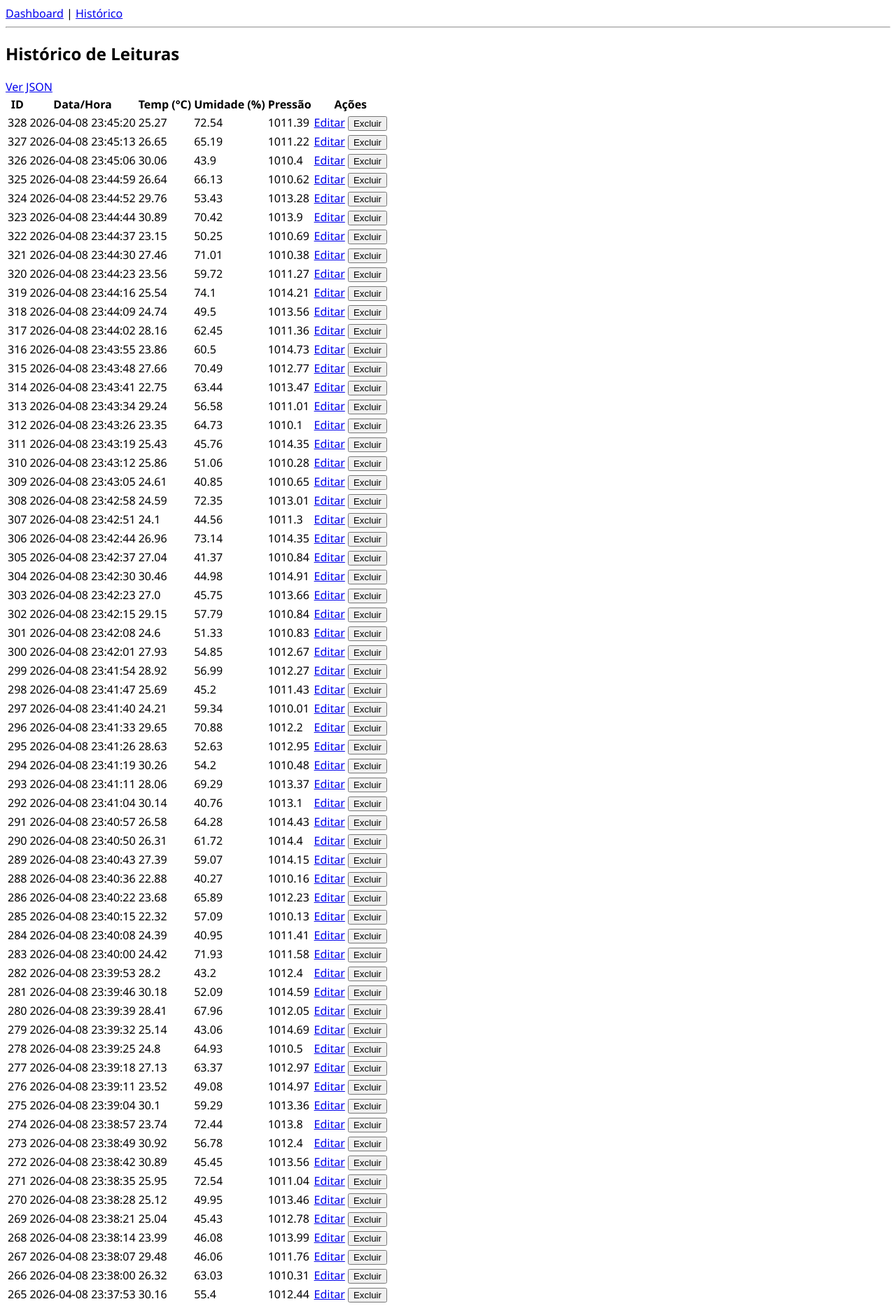
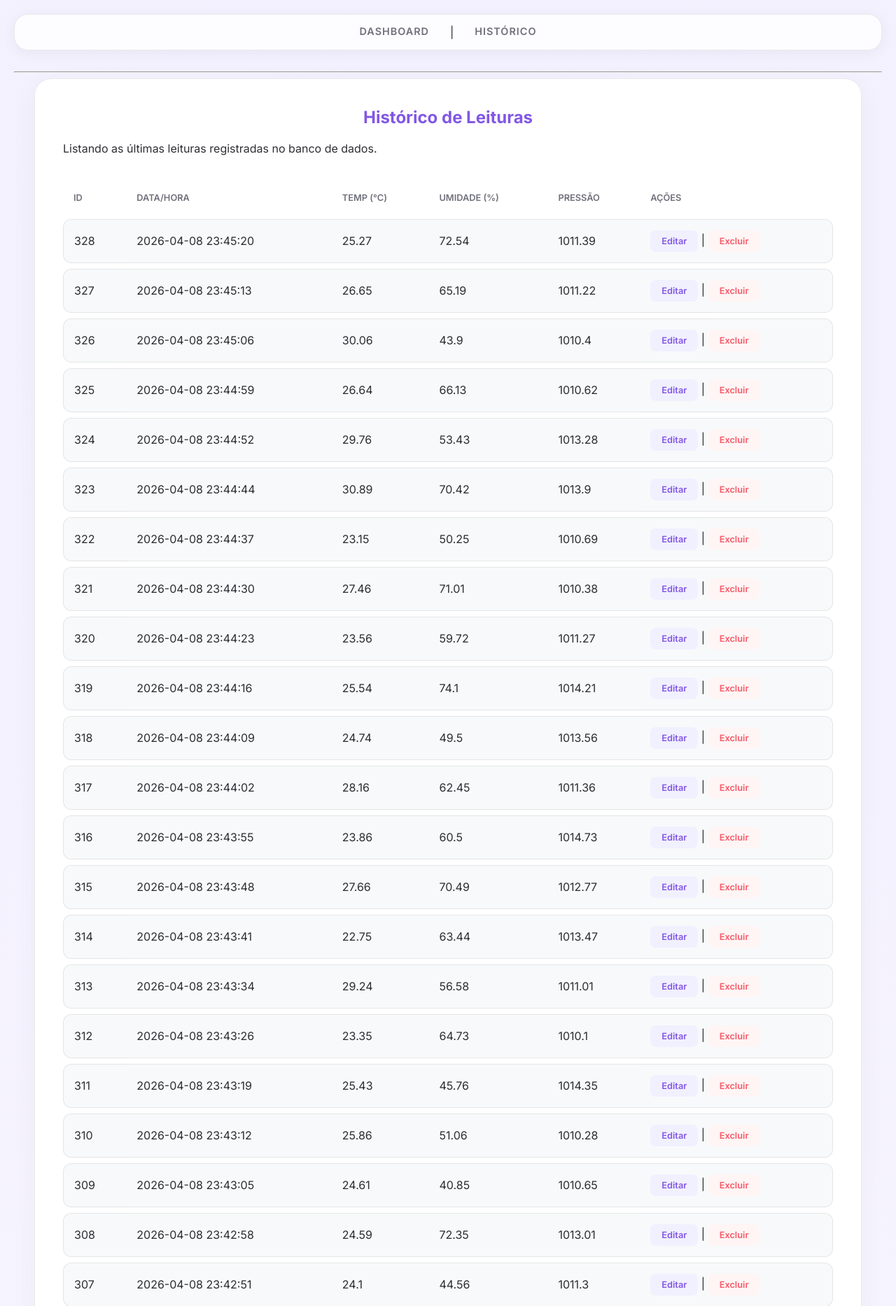
Before and after one commit to arielly-lima/atividade-estacao-meteorologica, a Flask app: page /leituras in a window 1280 px wide. Shown: the top 1866 px of the page at 70% size. Run offline with Flask 3, Linux system fonts and the light colour scheme; data comes from the database, SQL or seed files in the repository; both versions use the stored data as it was after the commit.

Commit message:
feat: melhora design css

```diff
--- a/src/database.py
+++ b/src/database.py
@@ -3,6 +3,7 @@ import sqlite3
 DATABASE = 'dados.db'
 
 def get_db_connection():
+    """Retorna uma conexão configurada com row_factory e modo WAL[cite: 121, 128]."""
     conn = sqlite3.connect(DATABASE, timeout=10) # [cite: 130]
     conn.execute('PRAGMA journal_mode=WAL')      # [cite: 131]
     conn.execute('PRAGMA busy_timeout=5000')     # [cite: 132]
@@ -10,41 +11,55 @@ def get_db_connection():
     return conn
 
 def init_db():
+    """Cria as tabelas se não existirem executando o schema.sql."""
     conn = get_db_connection()
     with open('schema.sql', 'r') as f:
         conn.executescript(f.read())
     conn.close()
 
 def inserir_leitura(temperatura, umidade, pressao=None):
+    """Executa o INSERT e retorna o ID da nova leitura."""
     conn = get_db_connection()
     cur = conn.cursor()
-    cur.execute('INSERT INTO leituras (temperatura, umidade, pressao) VALUES (?, ?, ?)',
-                (temperatura, umidade, pressao))
+    cur.execute(
+        'INSERT INTO leituras (temperatura, umidade, pressao) VALUES (?, ?, ?)',
+        (temperatura, umidade, pressao)
+    )
     conn.commit()
-    novo_id = cur.lastrow_id
+    # Correção: O atributo correto é lastrowid (sem o underline)
+    novo_id = cur.lastrowid
     conn.close()
     return novo_id
 
 def listar_leituras(limite=50):
+    """Retorna uma lista de leituras com limite para paginação básica."""
     conn = get_db_connection()
-    leituras = conn.execute('SELECT * FROM leituras ORDER BY timestamp DESC LIMIT ?', (limite,)).fetchall()
+    leituras = conn.execute(
+        'SELECT * FROM leituras ORDER BY timestamp DESC LIMIT ?',
+        (limite,)
+    ).fetchall()
     conn.close()
     return leituras
 
 def buscar_leitura(id):
+    """Realiza um SELECT por ID para retornar uma leitura específica[cite: 122]."""
     conn = get_db_connection()
     leitura = conn.execute('SELECT * FROM leituras WHERE id = ?', (id,)).fetchone()
     conn.close()
     return leitura
 
 def atualizar_leitura(id, dados):
+    """Executa o UPDATE nos campos de uma leitura específica[cite: 122]."""
     conn = get_db_connection()
-    conn.execute('UPDATE leituras SET temperatura = ?, umidade = ?, pressao = ? WHERE id = ?',
-                 (dados['temperatura'], dados['umidade'], dados.get('pressao'), id))
+    conn.execute(
+        'UPDATE leituras SET temperatura = ?, umidade = ?, pressao = ? WHERE id = ?',
+        (dados['temperatura'], dados['umidade'], dados.get('pressao'), id)
+    )
     conn.commit()
     conn.close()
 
 def deletar_leitura(id):
+    """Remove uma leitura do banco de dados pelo ID[cite: 123]."""
     conn = get_db_connection()
     conn.execute('DELETE FROM leituras WHERE id = ?', (id,))
     conn.commit()
--- a/src/static/css/style.css
+++ b/src/static/css/style.css
@@ -1,27 +1,176 @@
-body {
-    font-family: 'Segoe UI', Tahoma, Geneva, Verdana, sans-serif;
+/* Importação de fonte moderna */
+@import url('https://fonts.googleapis.com/css2?family=Inter:wght@300;400;600;700&display=swap');
+
+:root {
+    --primary-purple: #8257e5;
+    --secondary-purple: #6c5ce7;
+    --bg-light: #fdfdfd;
+    --card-bg: #ffffff;
+    --text-main: #2e2e33;
+    --text-support: #70707c;
+    --border-soft: rgba(0, 0, 0, 0.08);
 }
 
-.card {
-    border-radius: 12px;
-    transition: transform 0.2s;
+body {
+    font-family: 'Inter', sans-serif;
+    background-color: var(--bg-light);
+    color: var(--text-main);
+    margin: 0;
+    padding: 20px;
+    /* Degradê suave no fundo para profundidade */
+    background-image: radial-gradient(circle at 50% 0%, #f3f0ff 0%, #fdfdfd 100%);
+    min-height: 100vh;
 }
 
-.card:hover {
-    transform: translateY(-5px);
+/* Navegação Estilo Floating Menu Light */
+nav {
+    background: rgba(255, 255, 255, 0.8);
+    backdrop-filter: blur(10px);
+    padding: 15px 30px;
+    border-radius: 20px;
+    margin-bottom: 30px;
+    border: 1px solid var(--border-soft);
+    display: flex;
+    justify-content: center;
+    gap: 30px;
+    position: sticky;
+    top: 10px;
+    z-index: 100;
+    box-shadow: 0 4px 20px rgba(0, 0, 0, 0.05);
 }
 
-.dashboard-val {
-    font-size: 2.5rem;
-    font-weight: bold;
-    color: #0d6efd;
+nav a {
+    color: var(--text-support);
+    text-decoration: none;
+    font-weight: 600;
+    font-size: 0.9rem;
+    transition: all 0.3s ease;
+    text-transform: uppercase;
+    letter-spacing: 1px;
 }
 
-.status-indicator {
-    height: 10px;
-    width: 10px;
-    background-color: #28a745;
-    border-radius: 50%;
+nav a:hover {
+    color: var(--primary-purple);
+}
+
+/* Container Principal */
+main {
+    background: var(--card-bg);
+    padding: 40px;
+    border-radius: 24px;
+    border: 1px solid var(--border-soft);
+    box-shadow: 0 10px 40px rgba(0, 0, 0, 0.04);
+    max-width: 1100px;
+    margin: 0 auto;
+}
+
+h2 {
+    font-weight: 700;
+    color: var(--primary-purple);
+    margin-top: 0;
+    text-align: center;
+}
+
+/* Grid de Estatísticas (Status Cards) */
+.stats {
+    display: grid;
+    grid-template-columns: repeat(auto-fit, minmax(250px, 1fr));
+    gap: 20px;
+    margin-bottom: 40px;
+}
+
+.stats p {
+    background: #ffffff;
+    padding: 25px;
+    border-radius: 20px;
+    border: 1px solid var(--border-soft);
+    text-align: center;
+    margin: 0;
+    transition: all 0.3s ease;
+    box-shadow: 0 4px 12px rgba(0, 0, 0, 0.02);
+}
+
+.stats p:hover {
+    transform: translateY(-5px);
+    border-color: var(--primary-purple);
+    box-shadow: 0 8px 24px rgba(130, 87, 229, 0.1);
+}
+
+.stats strong {
+    display: block;
+    font-size: 2.5rem;
+    color: var(--primary-purple);
+    margin-top: 10px;
+    font-weight: 700;
+}
+
+/* Tabela Moderna */
+table {
+    width: 100%;
+    border-collapse: separate;
+    border-spacing: 0 8px;
+    margin-top: 30px;
+}
+
+th {
+    color: var(--text-support);
+    font-weight: 600;
+    padding: 15px;
+    text-align: left;
+    font-size: 0.8rem;
+    text-transform: uppercase;
+}
+
+td {
+    background: #f8f9fa;
+    padding: 15px;
+    color: var(--text-main);
+    border-top: 1px solid var(--border-soft);
+    border-bottom: 1px solid var(--border-soft);
+}
+
+td:first-child {
+    border-radius: 12px 0 0 12px;
+    border-left: 1px solid var(--border-soft);
+}
+
+td:last-child {
+    border-radius: 0 12px 12px 0;
+    border-right: 1px solid var(--border-soft);
+}
+
+tr:hover td {
+    background: #f1f0ff;
+    border-color: rgba(130, 87, 229, 0.2);
+}
+
+/* Botões de Ação */
+.btn-edit, .btn-del {
+    padding: 8px 16px;
+    border-radius: 8px;
+    font-size: 0.8rem;
+    transition: 0.3s;
     display: inline-block;
-    margin-right: 5px;
+    text-decoration: none;
+    font-weight: 600;
 }
+
+.btn-edit {
+    color: var(--primary-purple);
+    background: #f1f0ff;
+}
+
+.btn-edit:hover {
+    background: var(--primary-purple);
+    color: white;
+}
+
+.btn-del {
+    color: #f75a68;
+    background: #fff5f5;
+}
+
+.btn-del:hover {
+    background: #f75a68;
+    color: white;
+}
--- a/src/templates/historico.html
+++ b/src/templates/historico.html
@@ -1,15 +1,10 @@
-{% extends "base.html" %}
+{% extends 'base.html' %}
+{% block content %}
+<h2>Histórico de Leituras</h2>
+<p>Listando as últimas leituras registradas no banco de dados.</p>
 
-{% block content %}
-<div class="d-flex justify-content-between align-items-center mb-4">
-    <h2>Histórico de Leituras</h2>
-    <a href="/leituras?formato=json" class="btn btn-outline-secondary btn-sm" target="_blank">Ver JSON</a>
-</div>
-
-<div class="card shadow-sm">
-    <div class="table-responsive">
-        <table class="table table-hover mb-0">
-            <thead class="table-dark">
+<table>
+    <thead>
         <tr>
             <th>ID</th>
             <th>Data/Hora</th>
@@ -20,25 +15,19 @@
         </tr>
     </thead>
     <tbody>
-                {% for leitura in leituras %}
+        {% for l in leituras %}
         <tr>
-                    <td>{{ leitura.id }}</td>
-                    <td>{{ leitura.timestamp }}</td>
-                    <td>{{ leitura.temperatura }}</td>
-                    <td>{{ leitura.umidade }}</td>
-                    <td>{{ leitura.pressao or '-' }}</td>
+            <td>{{ l.id }}</td>
+            <td>{{ l.timestamp }}</td>
+            <td>{{ l.temperatura }}</td>
+            <td>{{ l.umidade }}</td>
+            <td>{{ l.pressao or '-' }}</td>
             <td>
-                        <div class="btn-group">
-                            <a href="/leituras/{{ leitura.id }}/editar" class="btn btn-sm btn-warning">Editar</a>
-                            <form action="/leituras/{{ leitura.id }}" method="POST" style="display:inline;">
-                                <button type="submit" class="btn btn-sm btn-danger" onclick="return confirm('Excluir esta leitura?')">Excluir</button>
-                            </form>
-                        </div>
+                <a href="/leituras/{{ l.id }}" class="btn-edit">Editar</a> |
+                <a href="/leituras/deletar/{{ l.id }}" class="btn-del" onclick="return confirm('Excluir esta leitura?')">Excluir</a>
             </td>
         </tr>
         {% endfor %}
     </tbody>
 </table>
-    </div>
-</div>
 {% endblock %}
```
Also changed, not shown: src/serial_reader.py (+33 -20 lines), src/static/js/main.js (+55 -11 lines), src/templates/editar.html (+20 -51 lines), src/templates/index.html (+17 -6 lines), src/dados.db, 2 other files. Lines whose indentation alone changed are shown as unchanged.
